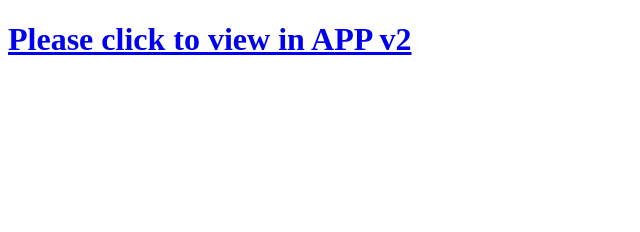
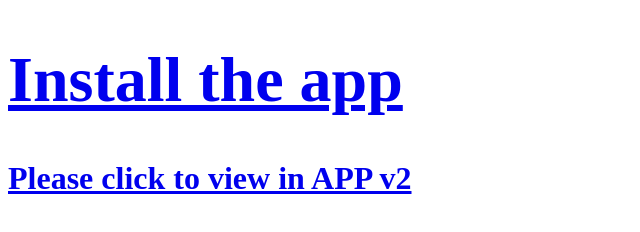
Before and after one commit to markmliu999/markmliu999.github.io, a plain HTML site: page eet.html in a window 1280 px wide. Shown: the whole page, without its empty margins (0-640 px from the left). Drawn offline with Linux system fonts and the light colour scheme.

Commit message:
instal 1

```diff
--- a/eet.html
+++ b/eet.html
@@ -18,7 +18,14 @@
 
 <body>
 
-
+    <h1>
+        <a href="https://play.google.com/store/apps/details?id=com.theepochtimes.news&referer=eetapp%3A%2F%2Fapplinks%2Fcovid-19-cases-hospitalizations-continue-to-drop-in-us-cdc_4237895%2Ehtml">
+            <h1> Install the app </h1>
+        </a>
+    </h1>
+    <p>
+    </p>
+    <p></p>
     <a href="https://app.adjust.com/hj0l2mx?deep_link=eetapp%3A%2F%2Fapplinks%2Fcovid-19-cases-hospitalizations-continue-to-drop-in-us-cdc_4237895%2Ehtml">
         <h1>Please click to view in APP v2</h1>
     </a>
```
